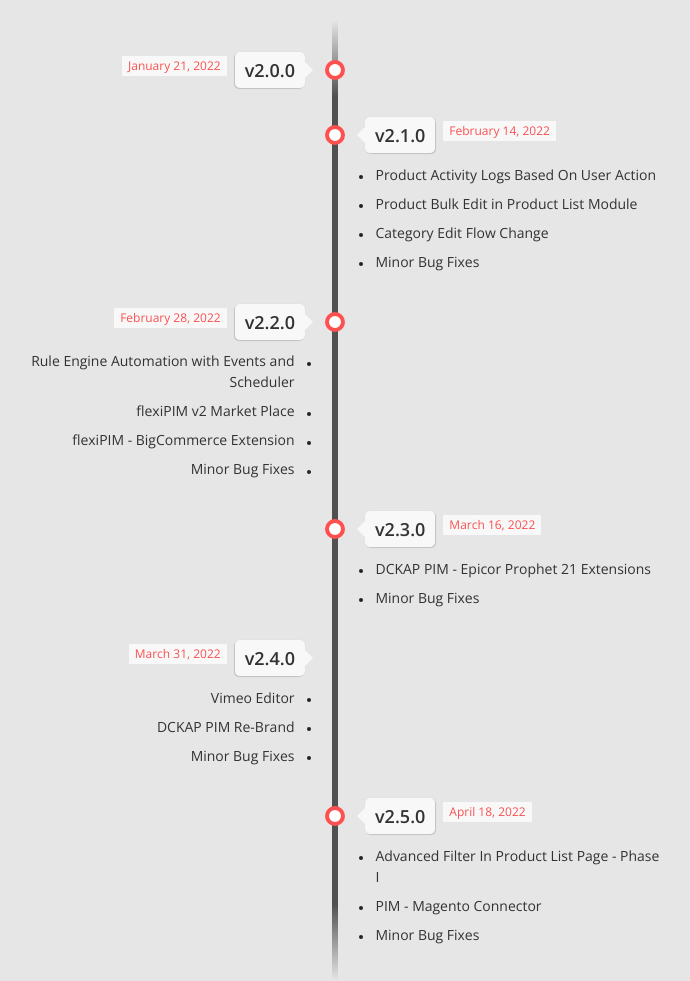
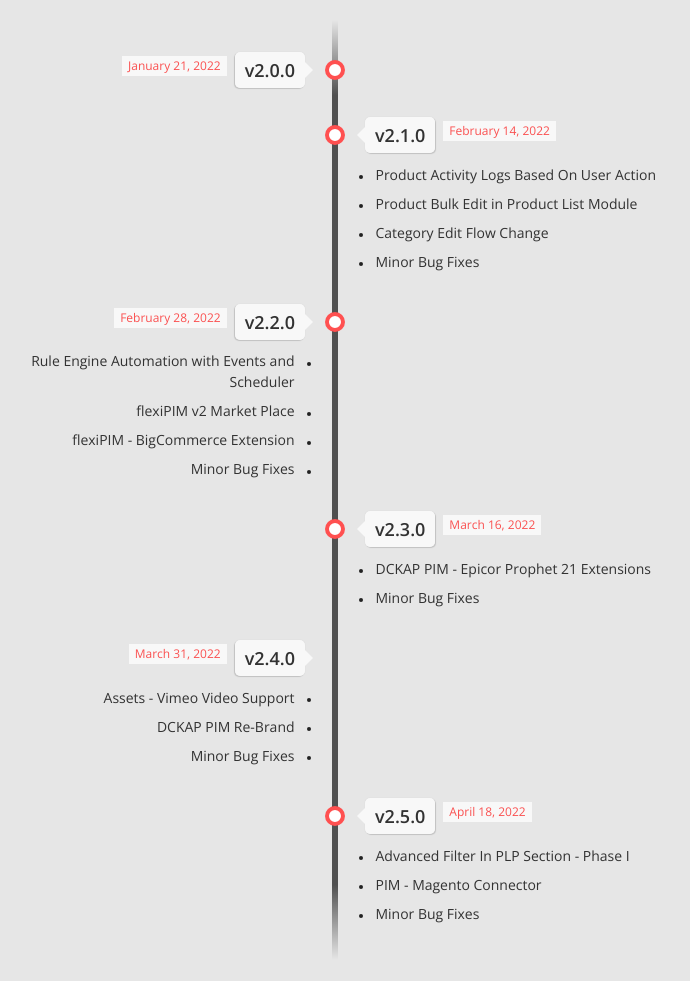
Before and after one commit to gitdckap/flexipim-roadmap, a plain HTML site: page index.html in a window 1280 px wide. Shown: the whole page, without its empty margins (305-995 px from the left). After the commit the page ends 960 px from the top, so only its background shows below. Drawn offline with nearby package versions, Linux system fonts and the light colour scheme.

Commit message:
Update index.html

```diff
--- a/index.html
+++ b/index.html
@@ -88,7 +88,7 @@
             </div>
             <div class="desc">
                 <ul>
-                    <li>Vimeo Editor</li>
+                    <li>Assets - Vimeo Video Support</li>
                     <li>DCKAP PIM Re-Brand</li>
                     <li>Minor Bug Fixes</li>
                 </ul>
@@ -104,7 +104,7 @@
             </div>
             <div class="desc">
                 <ul>
-                    <li>Advanced Filter In Product List Page - Phase I</li>
+                    <li>Advanced Filter In PLP Section - Phase I</li>
                     <li>PIM - Magento Connector</li>
                     <li>Minor Bug Fixes</li>
                 </ul>
```
